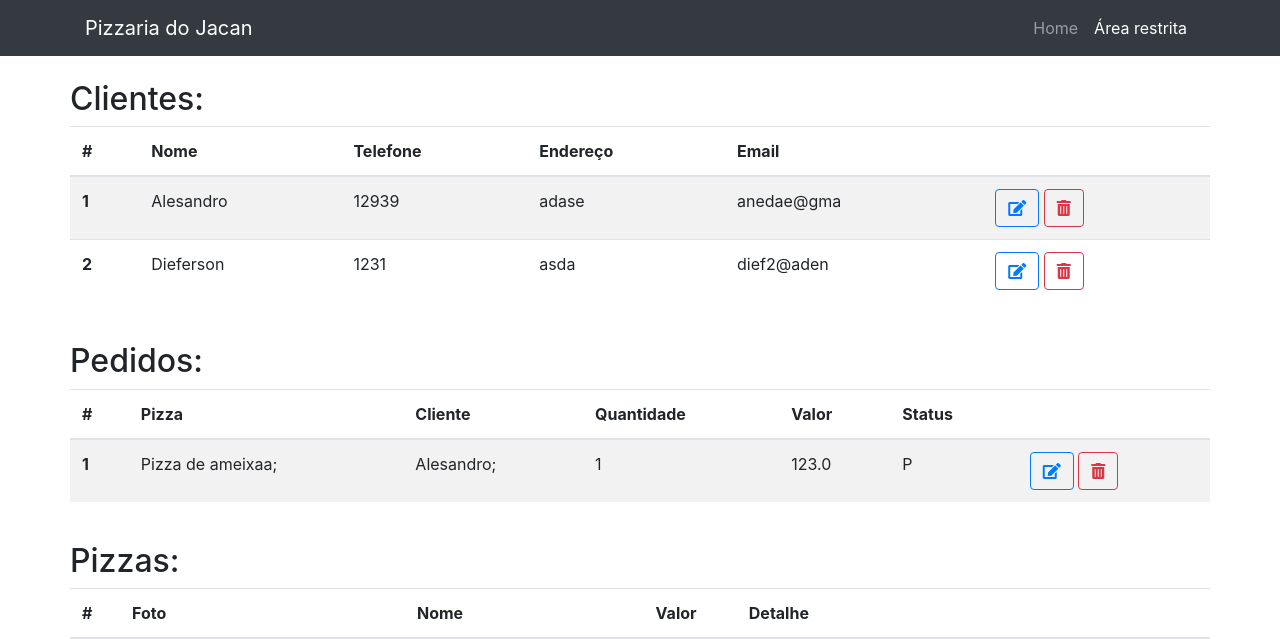
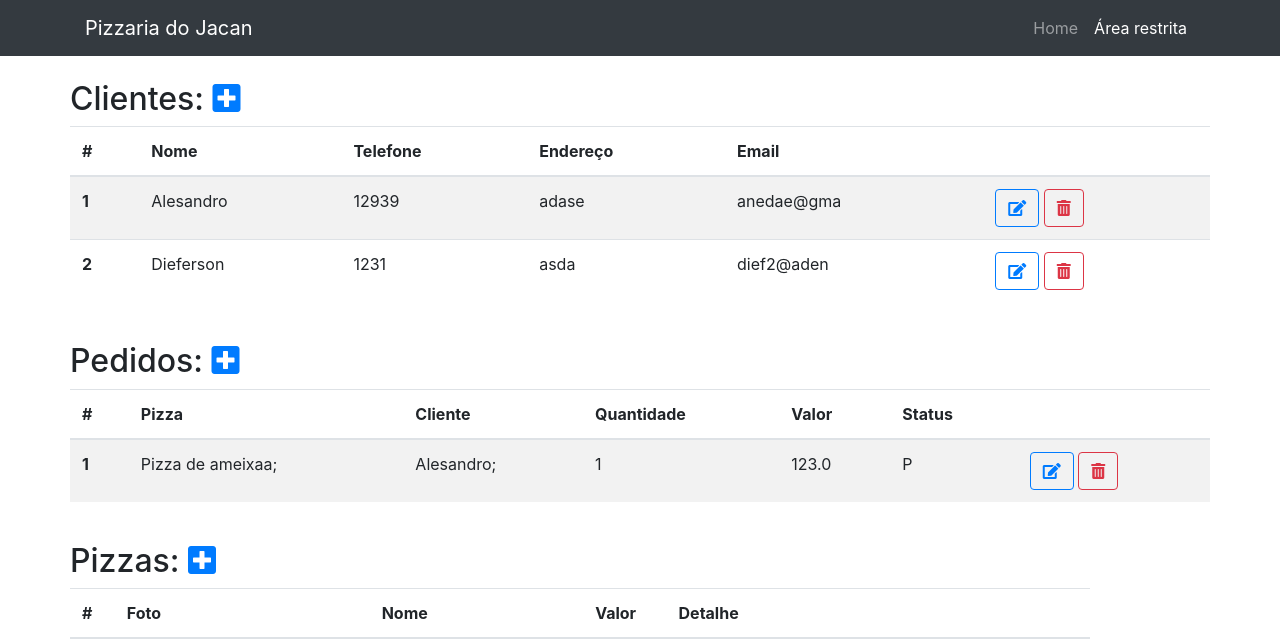
Before and after one commit to andremoreirasmo/python-pizzaria, a Django app: page /areaRestrita/ in a window 1280 px wide. Shown: the top 639 px of the page. Run offline with Django 3.2, Linux system fonts and the light colour scheme; data comes from the database, SQL or seed files in the repository; some libraries are stand-ins or nearby versions.

Commit message:
Finalizado trabalho

```diff
--- a/templates/index_areaRestrita.html
+++ b/templates/index_areaRestrita.html
@@ -59,7 +59,7 @@
     <div class="container">
       <br />
       <div class="row">
-        <h2>Clientes:</h2>
+        <h2>Clientes: <a href="/admin/clientes/client/add/"><i class="fas fa-plus-square"></i></a></h2>
         <table class="table table-striped">
           <thead>
             <tr>
@@ -98,7 +98,7 @@
       </div>
       <br />
       <div class="row">
-        <h2>Pedidos:</h2>
+        <h2>Pedidos: <a href="/admin/Order/order/add/"><i class="fas fa-plus-square"></i></a></h2>
         <table class="table table-striped">
           <thead>
             <tr>
@@ -141,7 +141,7 @@
       </div>
       <br />
       <div class="row">
-        <h2>Pizzas:</h2>
+        <h2>Pizzas: <a href="/admin/Pizza/pizza/add/"><i class="fas fa-plus-square"></i></h2>
         <table class="table table-striped table-image">
           <thead>
             <tr>
```
